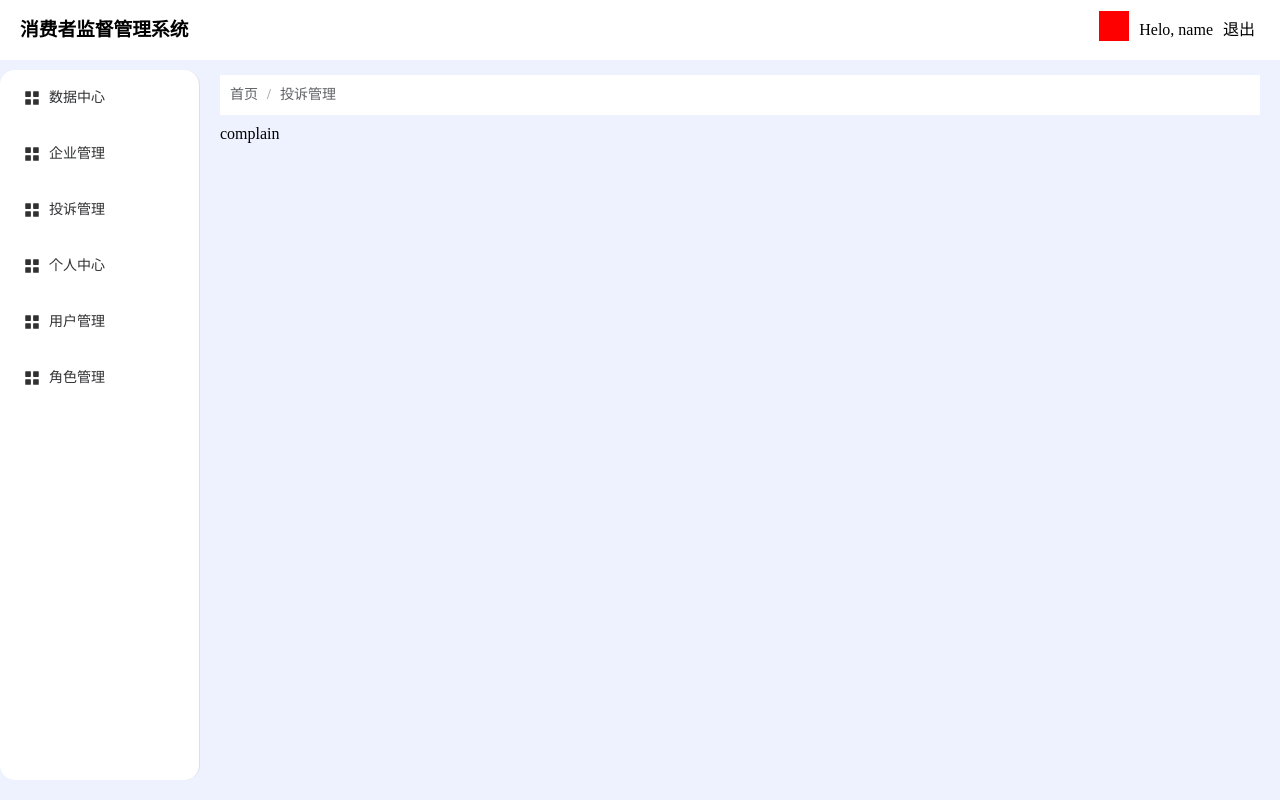
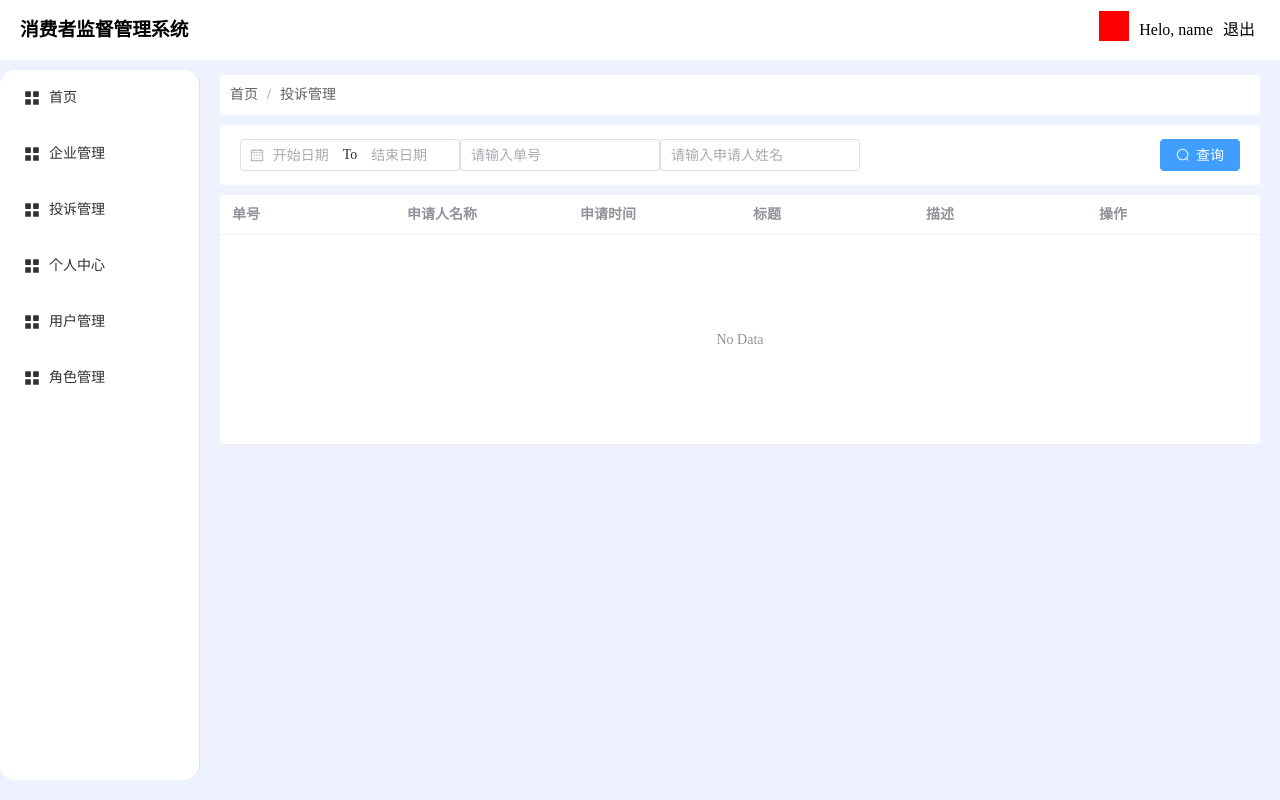
Before and after one commit to ppztt/graduate, a Vue app: page /#/complain in a window 1280 px wide. Built offline with nearby package versions, Linux system fonts and the light colour scheme.

Commit message:
feat: 投诉管理

```diff
--- a/src/App.vue
+++ b/src/App.vue
@@ -1,8 +1,10 @@
 <template>
-  <Home></Home>
+  <Login v-if="$route.name ==='login'"></Login>
+  <Home v-else></Home>
 </template>
 <script setup lang="ts">
   import Home from './view/Home.vue'
+  import Login from './view/Login.vue'
 </script>
 <style scoped>
 
--- a/src/json/Home.ts
+++ b/src/json/Home.ts
@@ -1,7 +1,7 @@
 export const menuList = [
     {
-        name: "数据中心",
-        path:'/dashboard'
+        name: "首页",
+        path:'/home'
     },
     {
         name: "企业管理",
--- a/src/router/index.ts
+++ b/src/router/index.ts
@@ -7,14 +7,11 @@ const routes: Array<RouteRecordRaw> = [
     },
     {
         path: '/login',
+        name: 'login',
         component: ()=> import("@/view/Login.vue")
     },
     {
-        path: '/home',
-        component: ()=> import("@/view/Home.vue")
-    },
-    {
-        path:'/dashboard',
+        path:'/home',
         meta: {title: '数据中心'},
         component: ()=> import("@/view/DashBoard.vue")
     },
--- a/src/view/Home.vue
+++ b/src/view/Home.vue
@@ -47,14 +47,14 @@
 
 <script setup lang="ts">
     import { useRoute } from 'vue-router'
-    import { watch, reactive, ref } from 'vue'
+    import { watch, ref } from 'vue'
     import Header from "@/view/Header.vue";
     import { Menu as IconMenu } from "@element-plus/icons-vue";
     import { menuList } from "@/json/Home";
 
     const route = useRoute()
 
-    let breadList = ref([])
+    let breadList = ref<any>([])
 
     const handleOpen = (key: string, keyPath: string[]) => {
       console.log(key, keyPath);
@@ -62,7 +62,7 @@
     const handleClose = (key: string, keyPath: string[]) => {
       console.log(key, keyPath);
     };
-    watch(route, (nVal) => {
+    watch(route, () => {
       breadList.value = route.matched
     })
 </script>
--- a/src/view/complain/Complain.vue
+++ b/src/view/complain/Complain.vue
@@ -1,13 +1,123 @@
 <template>
-    <div>
-        complain
+    <div class="toolbar">
+        <div class="left">
+            <el-date-picker
+                class="w200"
+                v-model="dateTime"
+                type="daterange"
+                value-format="YYYY-MM-DD"
+                unlink-panels
+                range-separator="To"
+                start-placeholder="开始日期"
+                end-placeholder="结束日期"
+                :shortcuts="shortcuts"/>
+            <el-input v-model="orderNum" placeholder="请输入单号"  class="w200"/>
+            <el-input v-model="applyName" placeholder="请输入申请人姓名" class="w200" />
+        </div>
+        <div class="right">
+            <el-button
+                icon="Search"
+                size="default"
+                type="primary">
+                查询
+            </el-button>
+        </div>
     </div>
+    <zt-table :loading="loading">
+        <el-table-column
+            v-for="item in columns"
+            :key="item.id"
+            :label="item.label">
+        </el-table-column>
+        <el-table-column label="操作" fixed="right" :align="'left'">
+                <template #default="{ row }">
+                    <div class="actions">
+                        <el-button class="action_btn blue_text" icon="el-icon-search">
+                            编辑
+                        </el-button>
+                        <el-button class="action_btn blue_text" icon="el-icon-edit">
+                            删除
+                        </el-button>
+                    </div>
+                </template>
+            </el-table-column>
+        </zt-table>
 </template>
 
 <script setup lang="ts">
+import { ref } from 'vue'
+let dateTime = ref([])
+let orderNum = ref('')
+let applyName = ref('')
+let loading = ref(false)
 
+const shortcuts = [
+  {
+    text: '最近一周',
+    value: () => {
+      const end = new Date()
+      const start = new Date()
+      start.setTime(start.getTime() - 3600 * 1000 * 24 * 7)
+      return [start, end]
+    },
+  },
+  {
+    text: '近一月',
+    value: () => {
+      const end = new Date()
+      const start = new Date()
+      start.setTime(start.getTime() - 3600 * 1000 * 24 * 30)
+      return [start, end]
+    },
+  },
+  {
+    text: '近三月',
+    value: () => {
+      const end = new Date()
+      const start = new Date()
+      start.setTime(start.getTime() - 3600 * 1000 * 24 * 90)
+      return [start, end]
+    },
+  },
+]
+const columns = [
+    {
+        id: 'order_num',
+        label: '单号'
+    },
+    {
+        id: 'apply_name',
+        label: '申请人名称'
+    },
+    {
+        id: 'create_time',
+        label: '申请时间'
+    },
+    {
+        id: 'title',
+        label: '标题'
+    },
+    {
+        id: 'desc',
+        label: '描述'
+    }
+]
 </script>
 
 <style scoped>
-
+    .toolbar{
+        display: flex;
+        justify-content: space-between;
+        align-items: center;
+        box-sizing: border-box;
+        height: 60px;
+        background: #fff;
+        padding: 20px;
+        margin: 0 auto;
+        margin-bottom: 10px;
+        .left{
+            display: flex;
+            align-items: center;
+        }
+    }
 </style>
--- a/src/view/roleManage/index.vue
+++ b/src/view/roleManage/index.vue
@@ -17,7 +17,7 @@
                 :label="item.label">
             </el-table-column>
             <el-table-column label="操作" fixed="right" :align="'left'">
-                    <template #default="{row}">
+                    <template #default="{ row }">
                         <div class="actions">
                             <el-button class="action_btn blue_text" icon="el-icon-search">
                                 编辑
--- a/src/view/userManage/index.vue
+++ b/src/view/userManage/index.vue
@@ -102,6 +102,6 @@
         height: 60px;
         background: #fff;
         padding: 20px;
-        border-bottom: 1px solid #ccc;
+        margin-bottom: 10px;
     }
 </style>
```
Also changed, not shown: src/view/complain/.md (added).
